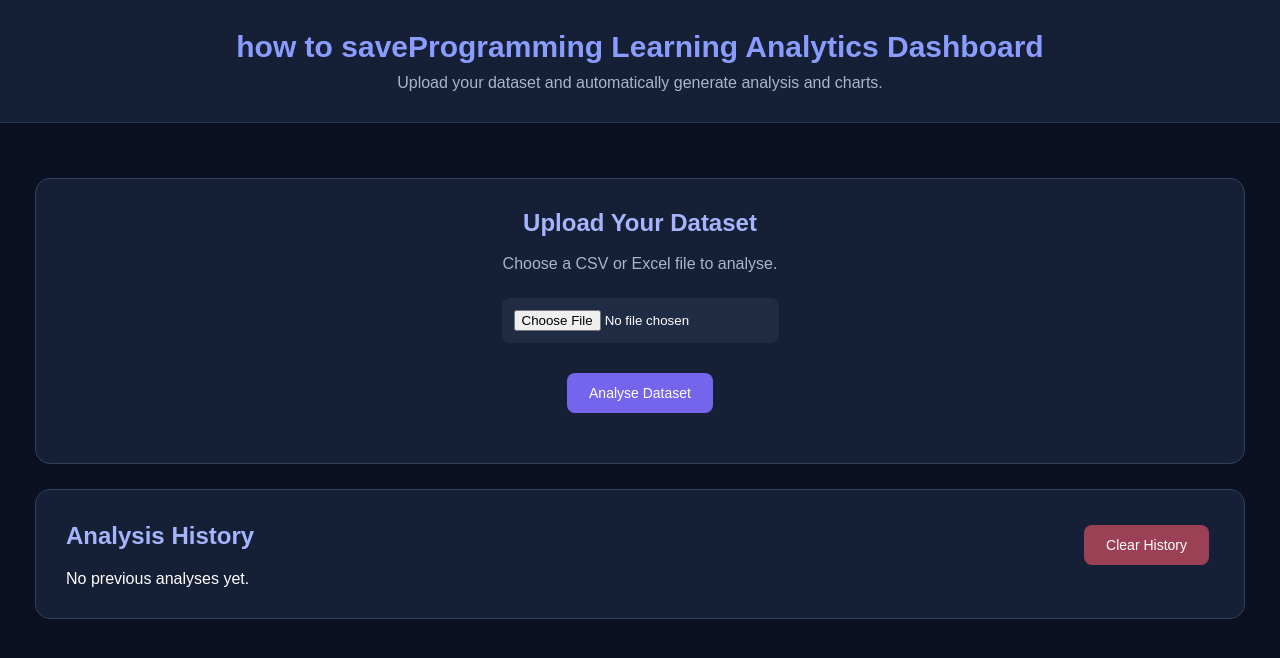
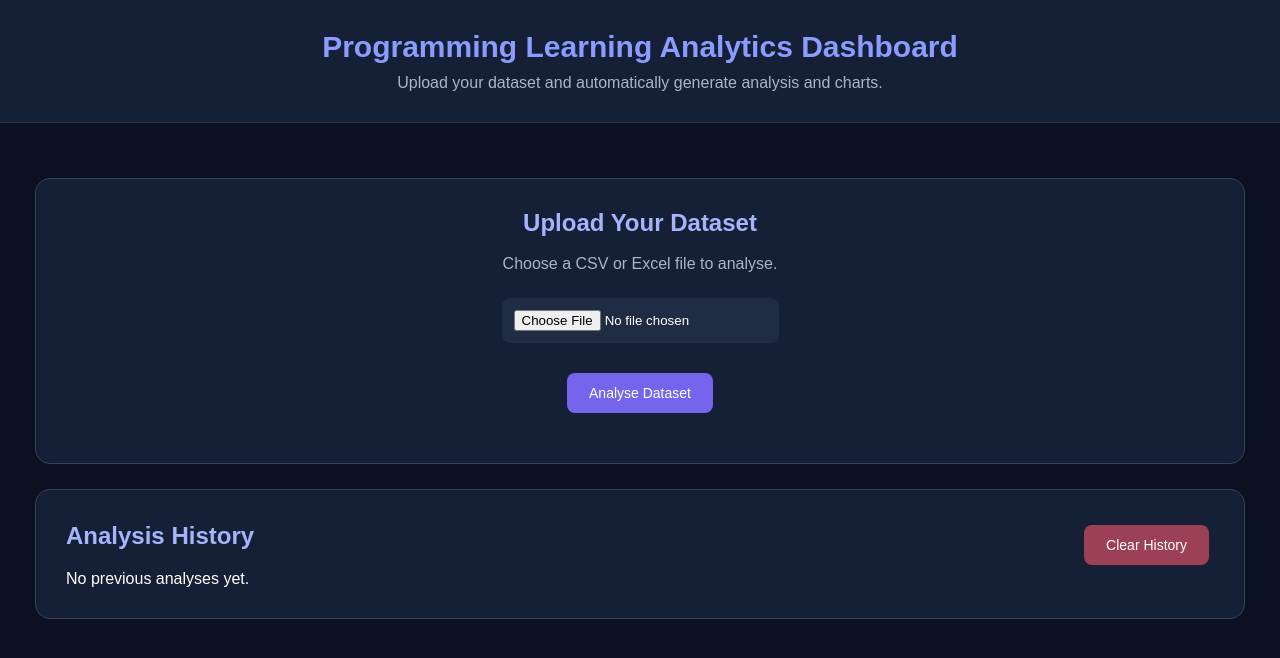
Before and after one commit to jwala-10/DAV-Dashboard, a plain HTML site: page frontend/index.html in a window 1280 px wide. Drawn offline with nearby package versions, Linux system fonts and the light colour scheme.

Commit message:
Update index.html

```diff
--- a/frontend/index.html
+++ b/frontend/index.html
@@ -10,7 +10,7 @@
 <body>
 
 <header>
-    <h1>how to saveProgramming Learning Analytics Dashboard</h1>
+    <h1>Programming Learning Analytics Dashboard</h1>
     <p>Upload your dataset and automatically generate analysis and charts.</p>
 </header>
 
```
